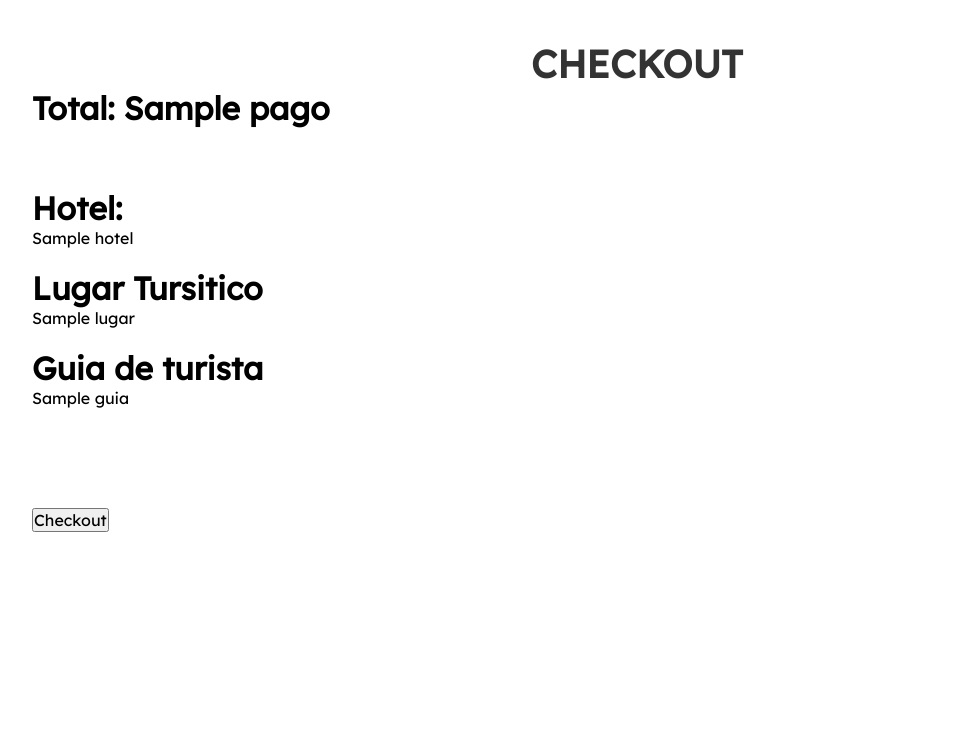
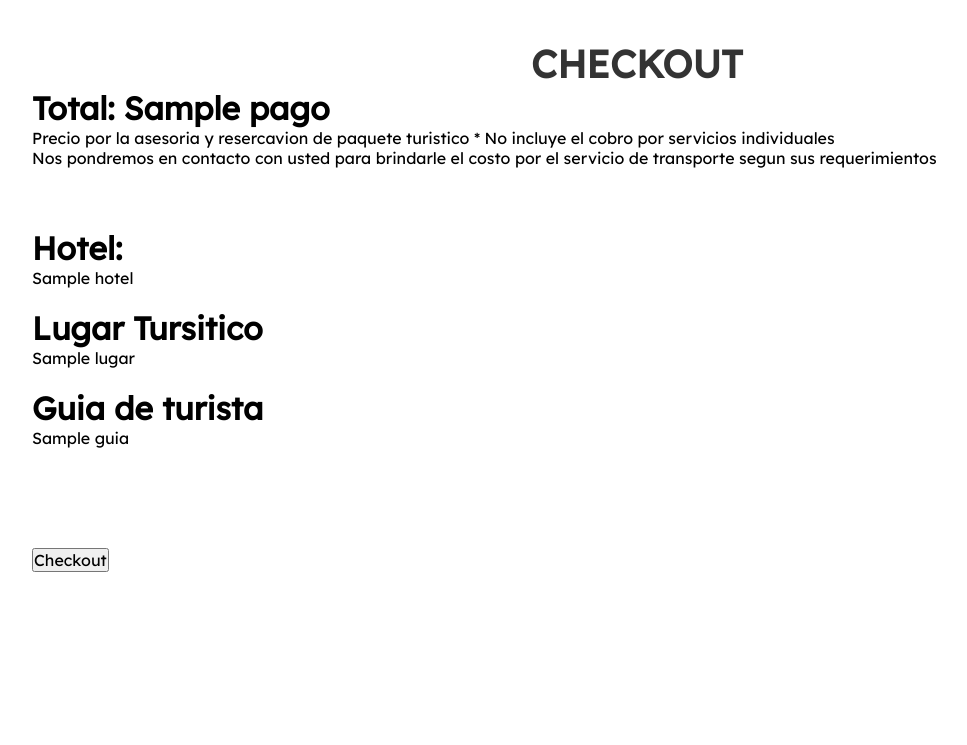
Before and after one commit to AriRodas/Proyecto-PAI, a Flask app: template templates/resumenPaquetes.html in a window 1280 px wide; the page is wider, and only the part inside the window is pictured. Shown: the part 55-800 px from the top of that part, without its empty margins (3-970 px from the left). Run offline with Flask 2, Linux system fonts and the light colour scheme; the template is opened without the code that fills it: most values are stand-ins (such as "Sample title", 1, 10 or a date in 2020).

Commit message:
Update resumenPaquetes.html

```diff
--- a/templates/resumenPaquetes.html
+++ b/templates/resumenPaquetes.html
@@ -24,6 +24,8 @@
         </div>
         {%if pago %}
             <h1>Total: {{pago}}</h1>
+            <p> Precio por la asesoria y resercavion de paquete turistico * No incluye el cobro por servicios individuales</p>
+            <p> Nos pondremos en contacto con usted para brindarle el costo por el servicio de transporte segun sus requerimientos</p>
         {%endif%}
         <br><br><br>
         {%if hotel %}
```
